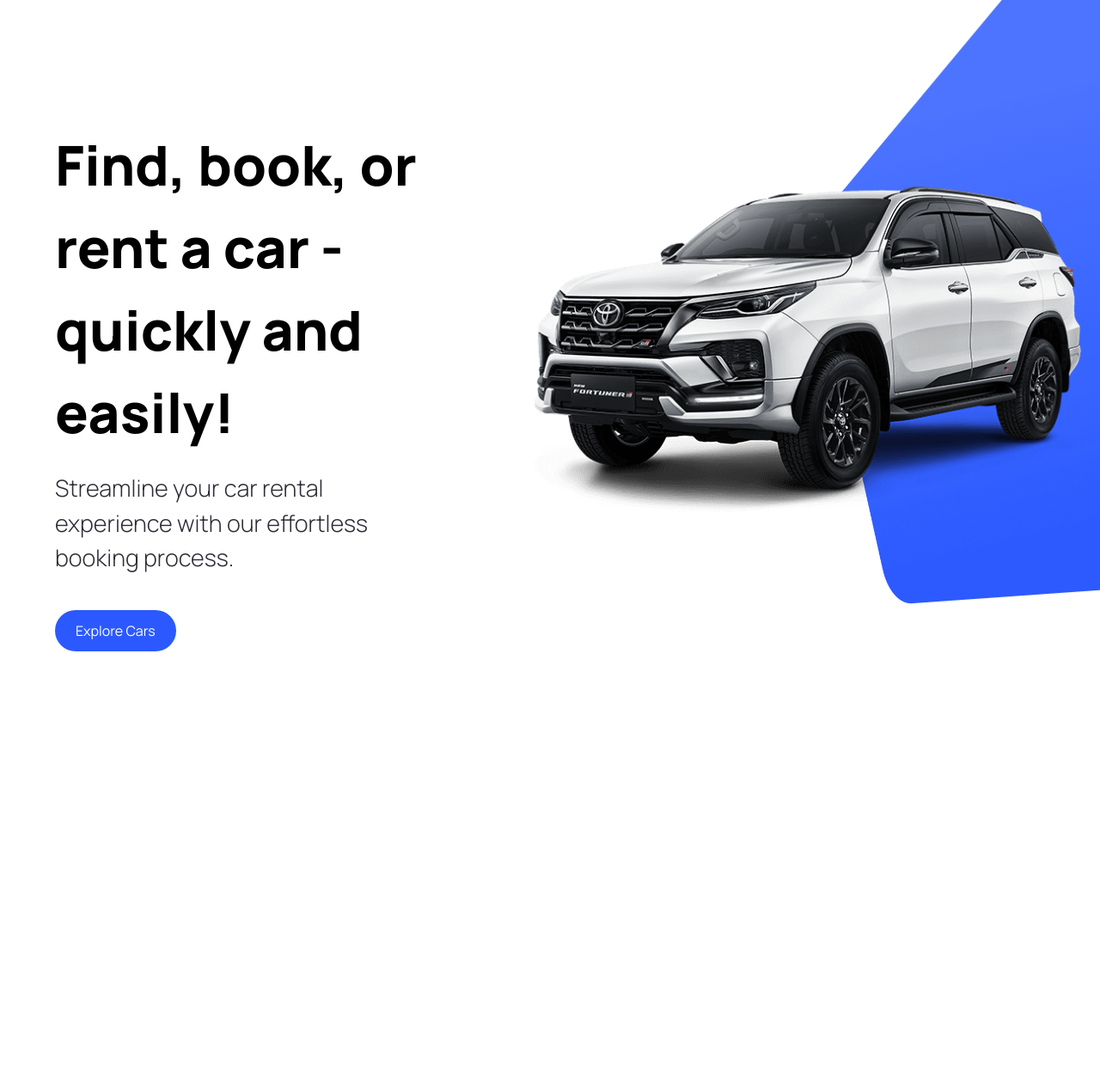
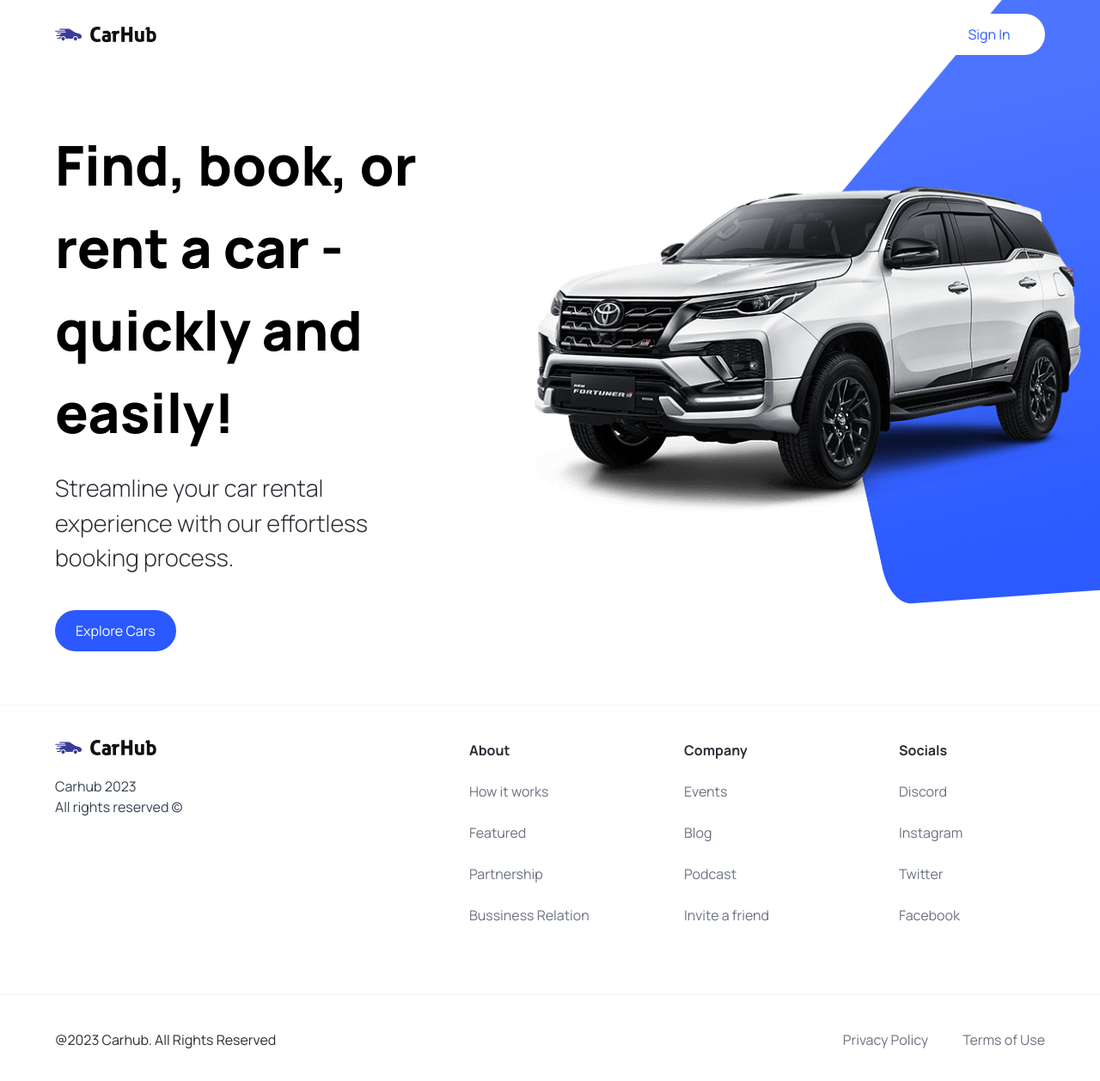
Before and after one commit to frank-mendez/car-showcase, a Next.js app: page / in a window 1280 px wide. Shown: the top 1258 px of the page at 86% size. Before the commit the page ends 800 px from the top, so only its background shows below. Built offline with nearby package versions, Linux system fonts and the light colour scheme.

Commit message:
Added header, footer, constants

```diff
--- a/app/layout.tsx
+++ b/app/layout.tsx
@@ -1,22 +1,21 @@
+import { Footer, Navbar } from '@/components'
 import './globals.css'
 import type { Metadata } from 'next'
 import { Inter } from 'next/font/google'
 
-const inter = Inter({ subsets: ['latin'] })
-
 export const metadata: Metadata = {
-  title: 'Create Next App',
-  description: 'Generated by create next app',
+	title: 'Car Hub',
+	description: 'Discover the best car in the world',
 }
 
-export default function RootLayout({
-  children,
-}: {
-  children: React.ReactNode
-}) {
-  return (
-    <html lang="en">
-      <body className={inter.className}>{children}</body>
-    </html>
-  )
+export default function RootLayout({ children }: { children: React.ReactNode }) {
+	return (
+		<html lang='en'>
+			<body className='relative'>
+				<Navbar />
+				{children}
+				<Footer />
+			</body>
+		</html>
+	)
 }
--- a/components/CustomButton.tsx
+++ b/components/CustomButton.tsx
@@ -3,9 +3,9 @@
 import { CustomButtonProps } from '@/types'
 import Image from 'next/image'
 
-const CustomButton = ({ title, containerStyles, handleClick }: CustomButtonProps) => {
+const CustomButton = ({ title, containerStyles, handleClick, btnType }: CustomButtonProps) => {
 	return (
-		<button disabled={false} type={`button`} className={`custom-btn ${containerStyles}`} onClick={handleClick}>
+		<button disabled={false} type={btnType || `button`} className={`custom-btn ${containerStyles}`} onClick={handleClick}>
 			<span className={`flex-1`}>{title}</span>
 		</button>
 	)
--- /dev/null
+++ b/components/Footer.tsx
@@ -0,0 +1,44 @@
+import React from 'react'
+import Image from 'next/image'
+import Link from 'next/link'
+import { footerLinks } from '@/constants'
+
+const Footer = () => {
+	return (
+		<footer className='flex flex-col text-black-100 mt-5 border-t border-gray-100'>
+			<div className='flex max-md:flex-col flex-wrap justify-between gap-5 sm:px-16 px-6 py-10'>
+				<div className='flex flex-col justify-start items-start gap-6'>
+					<Image src='/logo.svg' alt='Car Hub Logo' width={118} height={18} className='object-contain' />
+					<p className='text-base text-gray-700'>
+						Carhub 2023 <br /> All rights reserved &copy;
+					</p>
+				</div>
+				<div className='footer__links'>
+					{footerLinks.map((link) => (
+						<div key={link.title} className='footer__link'>
+							<h3 className='font-bold'>{link.title}</h3>
+							{link.links.map((item) => (
+								<Link key={item.title} href={item.url} className='text-gray-500'>
+									{item.title}
+								</Link>
+							))}
+						</div>
+					))}
+				</div>
+			</div>
+			<div className='flex justify-between items-center flex-wrap mt-10 border-t border-gray-100 sm:px-16 px-6 py-10'>
+				<p>@2023 Carhub. All Rights Reserved</p>
+				<div className='footer__copyrights-link'>
+					<Link href='/' className='text-gray-500'>
+						Privacy Policy
+					</Link>
+					<Link href='/' className='text-gray-500'>
+						Terms of Use
+					</Link>
+				</div>
+			</div>
+		</footer>
+	)
+}
+
+export default Footer
--- /dev/null
+++ b/components/Navbar.tsx
@@ -0,0 +1,19 @@
+import Image from 'next/image'
+import Link from 'next/link'
+import React from 'react'
+import { CustomButton } from '.'
+
+const Navbar = () => {
+	return (
+		<header className='w-full absolute z-10'>
+			<nav className='max-w-[1440px]  mx-auto flex justify-between items-center sm:px-16 px-6 py-4'>
+				<Link href='/' className='flex justify-center items-center'>
+					<Image src='/logo.svg' alt='Car Hub Logo' width={118} height={18} className='object-contain' />
+				</Link>
+				<CustomButton title='Sign In' btnType='button' containerStyles='text-primary-blue rounded-full bg-white min-w-[130px]' />
+			</nav>
+		</header>
+	)
+}
+
+export default Navbar
--- a/components/index.tsx
+++ b/components/index.tsx
@@ -1,4 +1,6 @@
 import Hero from './Hero'
 import CustomButton from './CustomButton'
+import Navbar from './Navbar'
+import Footer from './Footer'
 
-export { Hero, CustomButton }
+export { Hero, CustomButton, Navbar, Footer }
--- /dev/null
+++ b/constants/index.ts
@@ -0,0 +1,101 @@
+export const manufacturers = [
+	'Acura',
+	'Alfa Romeo',
+	'Aston Martin',
+	'Audi',
+	'Bentley',
+	'BMW',
+	'Buick',
+	'Cadillac',
+	'Chevrolet',
+	'Chrysler',
+	'Citroen',
+	'Dodge',
+	'Ferrari',
+	'Fiat',
+	'Ford',
+	'GMC',
+	'Honda',
+	'Hyundai',
+	'Infiniti',
+	'Jaguar',
+	'Jeep',
+	'Kia',
+	'Lamborghini',
+	'Land Rover',
+	'Lexus',
+	'Lincoln',
+	'Maserati',
+	'Mazda',
+	'McLaren',
+	'Mercedes-Benz',
+	'MINI',
+	'Mitsubishi',
+	'Nissan',
+	'Porsche',
+	'Ram',
+	'Rolls-Royce',
+	'Subaru',
+	'Tesla',
+	'Toyota',
+	'Volkswagen',
+	'Volvo',
+]
+
+export const yearsOfProduction = [
+	{ title: 'Year', value: '' },
+	{ title: '2015', value: '2015' },
+	{ title: '2016', value: '2016' },
+	{ title: '2017', value: '2017' },
+	{ title: '2018', value: '2018' },
+	{ title: '2019', value: '2019' },
+	{ title: '2020', value: '2020' },
+	{ title: '2021', value: '2021' },
+	{ title: '2022', value: '2022' },
+	{ title: '2023', value: '2023' },
+]
+
+export const fuels = [
+	{
+		title: 'Fuel',
+		value: '',
+	},
+	{
+		title: 'Gas',
+		value: 'Gas',
+	},
+	{
+		title: 'Electricity',
+		value: 'Electricity',
+	},
+]
+
+export const footerLinks = [
+	{
+		title: 'About',
+		links: [
+			{ title: 'How it works', url: '/' },
+			{ title: 'Featured', url: '/' },
+			{ title: 'Partnership', url: '/' },
+			{ title: 'Bussiness Relation', url: '/' },
+		],
+	},
+	{
+		title: 'Company',
+		links: [
+			{ title: 'Events', url: '/' },
+			{ title: 'Blog', url: '/' },
+			{ title: 'Podcast', url: '/' },
+			{ title: 'Invite a friend', url: '/' },
+		],
+	},
+	{
+		title: 'Socials',
+		links: [
+			{ title: 'Discord', url: '/' },
+			{ title: 'Instagram', url: '/' },
+			{ title: 'Twitter', url: '/' },
+			{ title: 'Facebook', url: '/' },
+		],
+	},
+]
--- a/types/index.ts
+++ b/types/index.ts
@@ -4,4 +4,5 @@ export interface CustomButtonProps {
 	title: string
 	containerStyles?: string
 	handleClick?: MouseEventHandler<HTMLButtonElement>
+	btnType?: 'button' | 'submit' | 'reset' | undefined
 }
```
